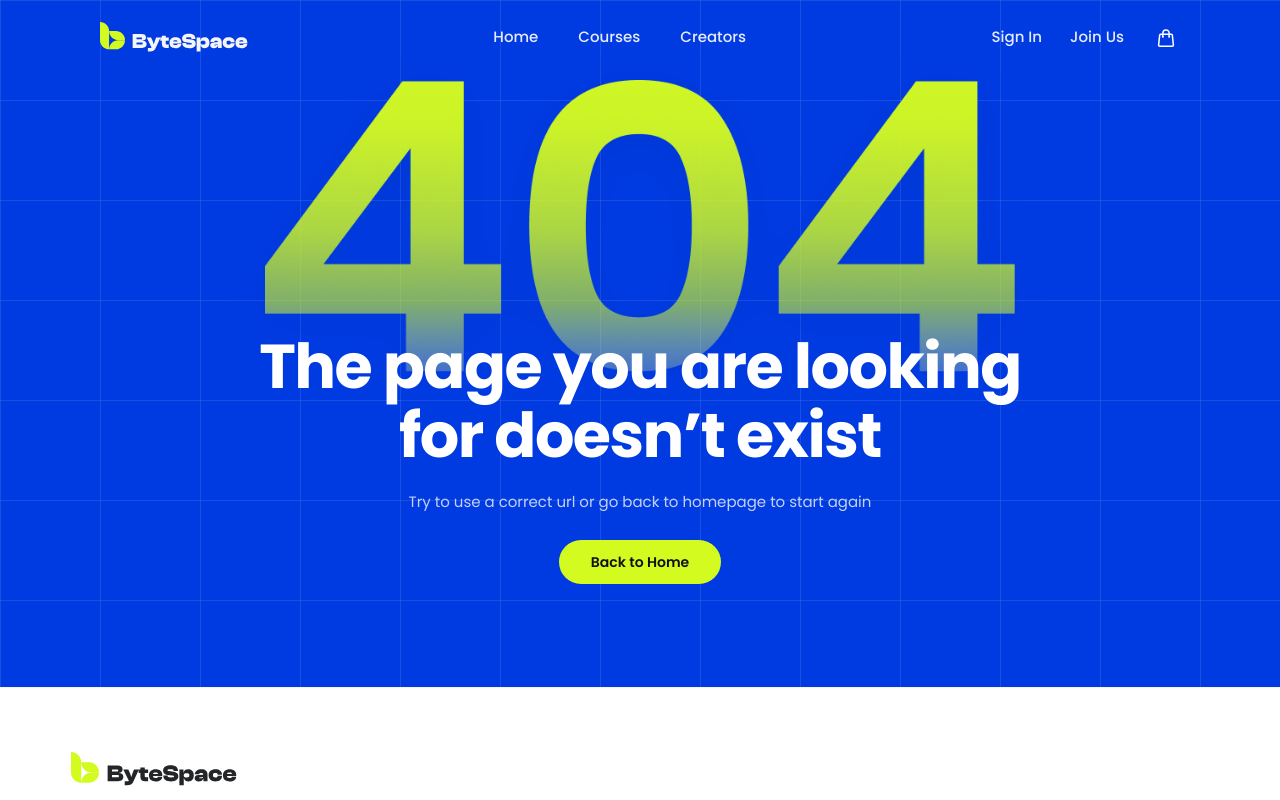
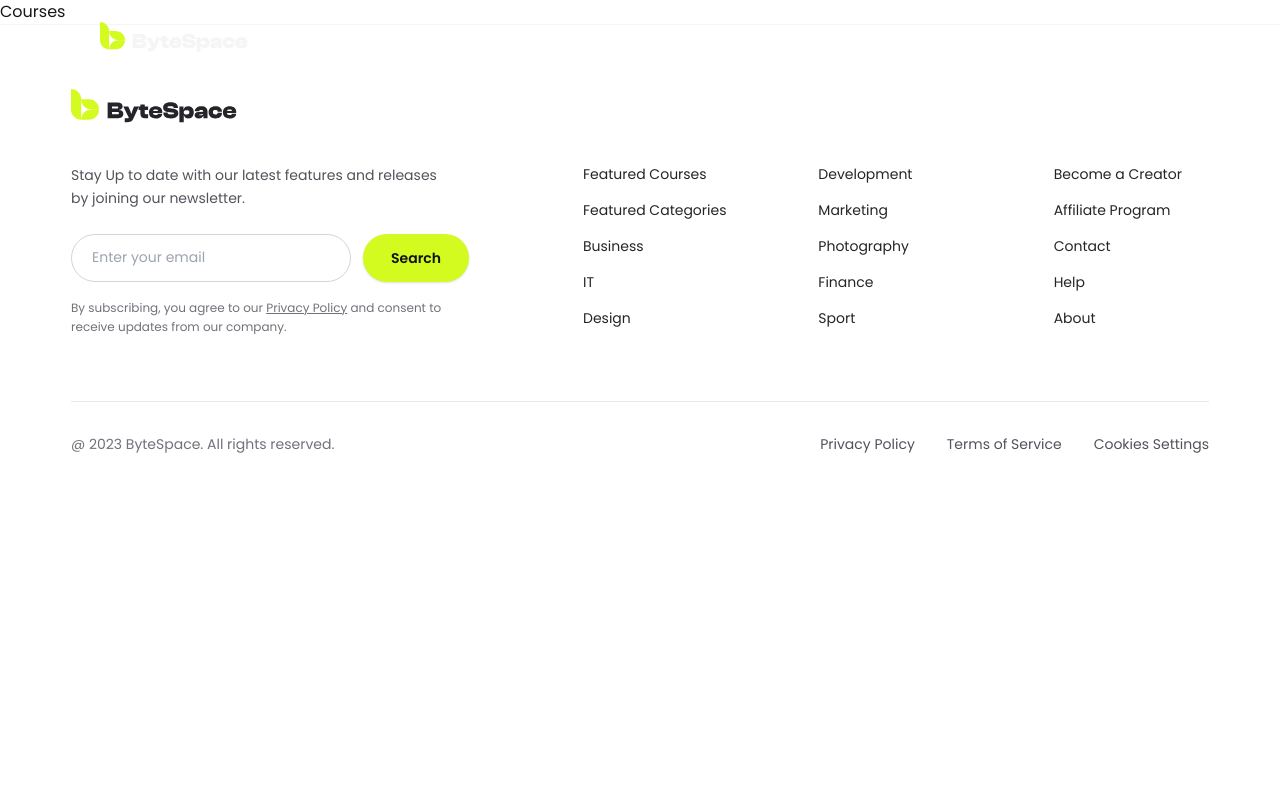
Before and after one commit to sushilhemrom500530/byte-space, a Next.js app: page /courses in a window 1280 px wide. Before the commit this address had no page. Shown: the top 800 px of the page. Built offline with nearby package versions, Linux system fonts and the light colour scheme.

Commit message:
feat: add public courses page and component with path aliases

```diff
--- /dev/null
+++ b/src/app/(public)/courses/page.tsx
@@ -0,0 +1,5 @@
+import Courses from "@/components/courses";
+
+export default function CoursesPage() {
+    return <Courses />;
+}
--- /dev/null
+++ b/src/components/courses/index.tsx
@@ -0,0 +1,3 @@
+export default function Courses() {
+    return <div>Courses</div>;
+}
--- a/tsconfig.json
+++ b/tsconfig.json
@@ -22,8 +22,11 @@
         "name": "next"
       }
     ],
+    "baseUrl": ".",
     "paths": {
-      "@/*": ["./src/*", "./*"]
+      "@/*": [
+        "./src/*"
+      ]
     }
   },
   "include": [
```
